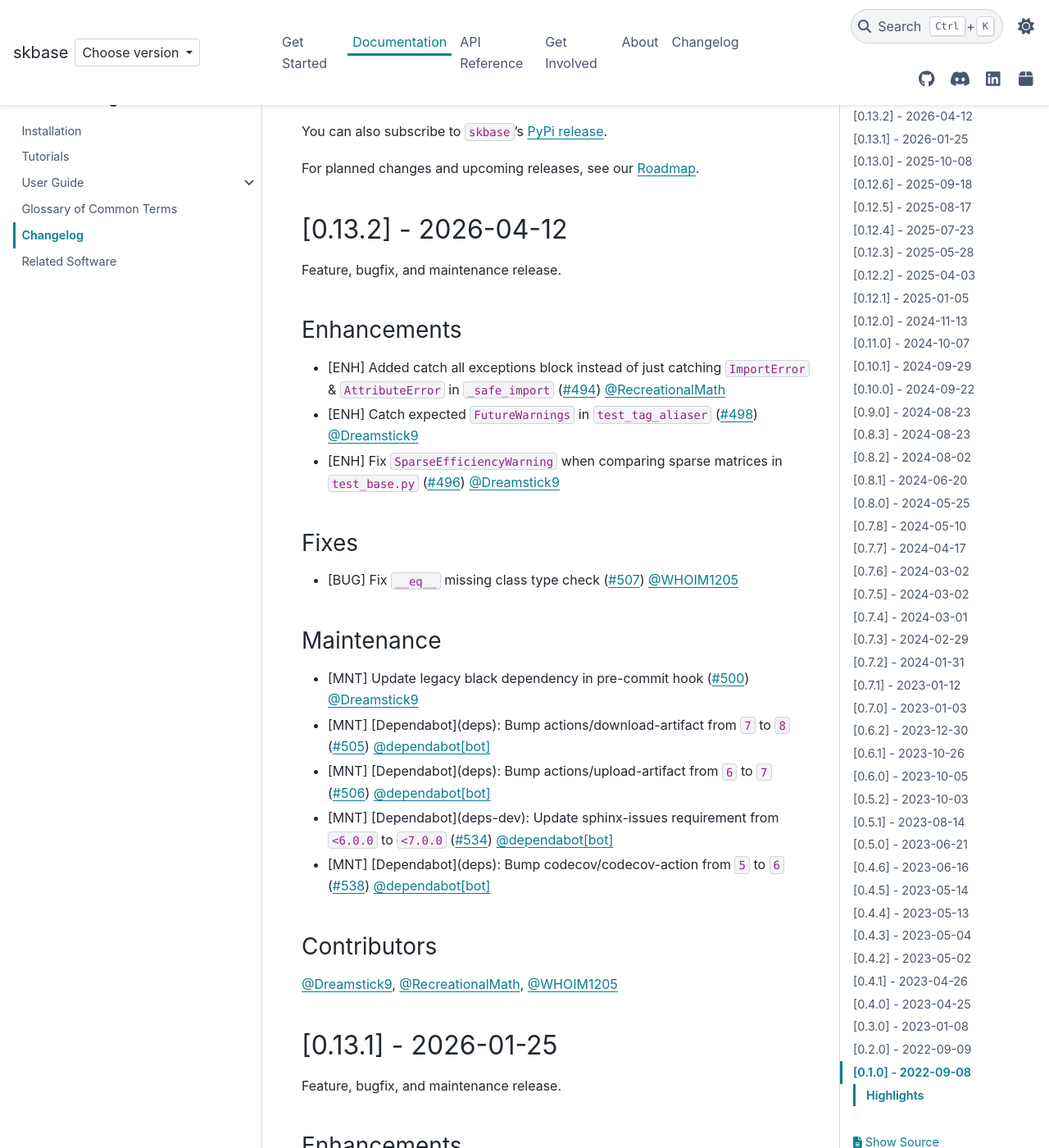
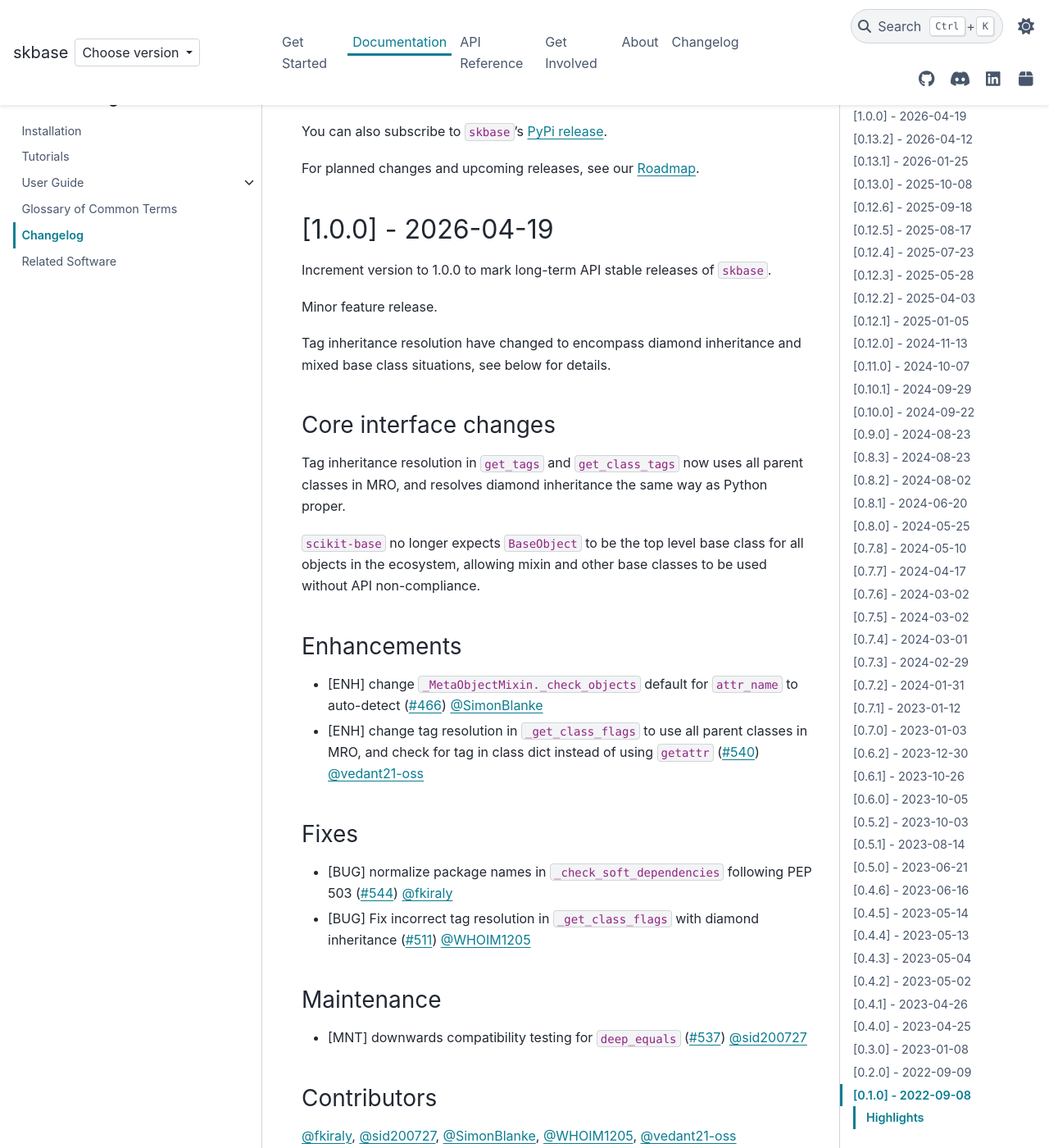
Before and after one commit to sktime/skbase, a Sphinx documentation site: the page built from docs/source/user_documentation/changelog.rst, in a window 1280 px wide and 1400 px high, scrolled down 224 px. Shown: the whole window at 82% size. Built offline with Sphinx 7.4.7 and the PyData theme 0.15.4, drawn with Linux system fonts in a browser that asks for light colours; comment, search, counter and statistics services are not loaded.

Commit message:
Release 1.0.0 (#545)
Release 1.0.0

* changelog
* version bump

```diff
--- a/docs/source/user_documentation/changelog.rst
+++ b/docs/source/user_documentation/changelog.rst
@@ -13,6 +13,58 @@
 `PyPi release <https://libraries.io/pypi/scikit-base>`_.
 
 For planned changes and upcoming releases, see our :ref:`roadmap`.
+
+[1.0.0] - 2026-04-19
+====================
+
+Increment version to 1.0.0 to mark long-term API stable releases of ``skbase``.
+
+Minor feature release.
+
+Tag inheritance resolution have changed to encompass diamond inheritance
+and mixed base class situations, see below for details.
+
+Core interface changes
+----------------------
+
+Tag inheritance resolution in ``get_tags`` and ``get_class_tags`` now uses all parent
+classes in MRO, and resolves diamond inheritance the same way as Python proper.
+
+``scikit-base`` no longer expects ``BaseObject`` to be the top level base class for
+all objects in the ecosystem, allowing mixin and other base classes to be used without
+API non-compliance.
+
+Enhancements
+------------
+
+* [ENH] change ``_MetaObjectMixin._check_objects`` default
+  for ``attr_name`` to auto-detect (:pr:`466`) :user:`SimonBlanke`
+* [ENH] change tag resolution in ``_get_class_flags`` to use all parent classes in MRO,
+  and check for tag in class dict
+  instead of using ``getattr`` (:pr:`540`) :user:`vedant21-oss`
+
+Fixes
+-----
+
+* [BUG] normalize package names in ``_check_soft_dependencies``
+  following PEP 503 (:pr:`544`) :user:`fkiraly`
+* [BUG] Fix incorrect tag resolution in ``_get_class_flags`` with diamond inheritance
+  (:pr:`511`) :user:`WHOIM1205`
+
+Maintenance
+-----------
+
+* [MNT] downwards compatibility testing for ``deep_equals``
+  (:pr:`537`) :user:`sid200727`
+
+Contributors
+------------
+
+:user:`fkiraly`,
+:user:`sid200727`,
+:user:`SimonBlanke`,
+:user:`WHOIM1205`,
+:user:`vedant21-oss`
 
 [0.13.2] - 2026-04-12
 =====================
--- a/pyproject.toml
+++ b/pyproject.toml
@@ -1,6 +1,6 @@
 [project]
 name = "scikit-base"
-version = "0.13.2"
+version = "1.0.0"
 description = "Base classes for sklearn-like parametric objects"
 authors = [
     {name = "sktime developers", email = "sktime.toolbox@gmail.com"},
--- a/skbase/__init__.py
+++ b/skbase/__init__.py
@@ -7,4 +7,4 @@
 sktime design principles in your project.
 """
 
-__version__: str = "0.13.2"
+__version__: str = "1.0.0"
```
Also changed, not shown: README.md (+1 -1 lines), docs/source/_static/switcher.json (+6 -1 lines).
